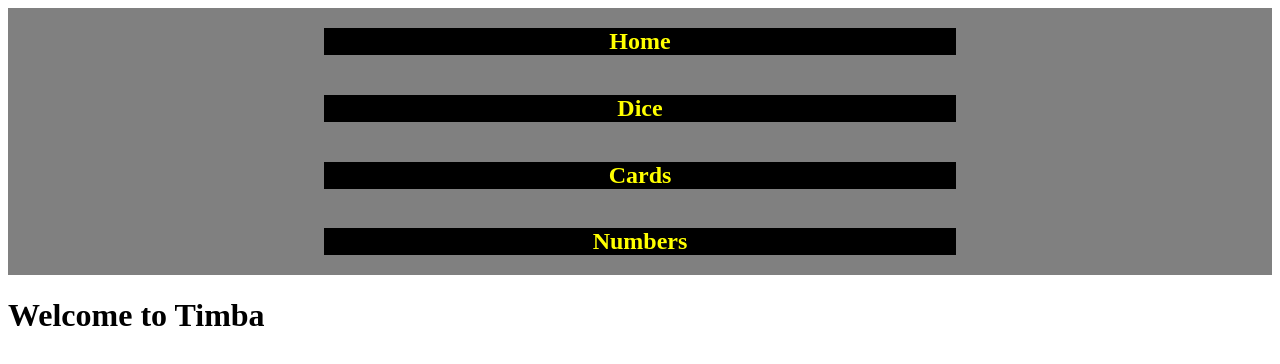
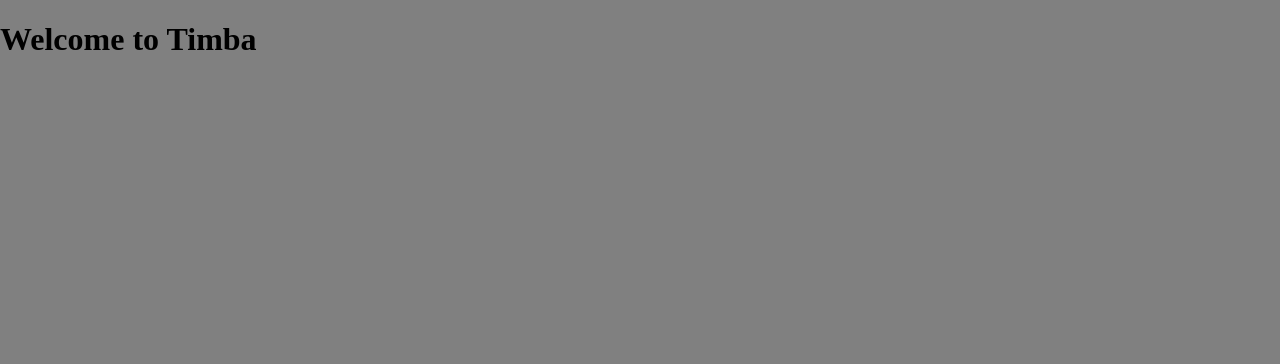
Before and after one commit to alebrozzo/timba, a SvelteKit app: page / in a window 1280 px wide. Shown: the top 364 px of the page. Built offline with nearby package versions, Linux system fonts and the light colour scheme.

Commit message:
global styles

```diff
--- /dev/null
+++ b/src/global.css
@@ -0,0 +1,28 @@
+body {
+  margin: 0;
+  height: 100vh;
+  background-color: gray;
+}
+
+.button {
+  display: inline-block;
+  padding-top: 1rem;
+  padding-bottom: 1rem;
+  text-align: center;
+  text-decoration: none;
+  color: yellow;
+  background-color: black;
+  width: 100%;
+  /* border-radius: 6px; */
+  outline: none;
+  transition: 0.3s;
+  /* border: 2px solid transparent; */
+  font-size: xx-large;
+}
+
+.button:hover,
+.button:focus {
+  background-color: dimgray;
+  border-color: #7aa8b7;
+  color: ghostwhite;
+}
--- a/src/routes/+layout.svelte
+++ b/src/routes/+layout.svelte
@@ -1,33 +1,7 @@
-<nav />
-<aside>
-  <div class="nav">
-    <h2><a href="/">Home</a></h2>
-    <h2><a href="/dice">Dice</a></h2>
-    <h2><a href="/cards">Cards</a></h2>
-    <h2><a href="/numbers">Numbers</a></h2>
-  </div>
-</aside>
+<script>
+  import "../global.css"
+</script>
+
 <main>
   <slot />
 </main>
-
-<style>
-  .nav {
-    display: flex;
-    flex-direction: column;
-    align-items: center;
-    width: 100%;
-    background-color: gray;
-  }
-
-  h2 {
-    width: 50%;
-    background-color: black;
-    text-align: center;
-  }
-
-  a {
-    color: yellow;
-    text-decoration: none;
-  }
-</style>
```
